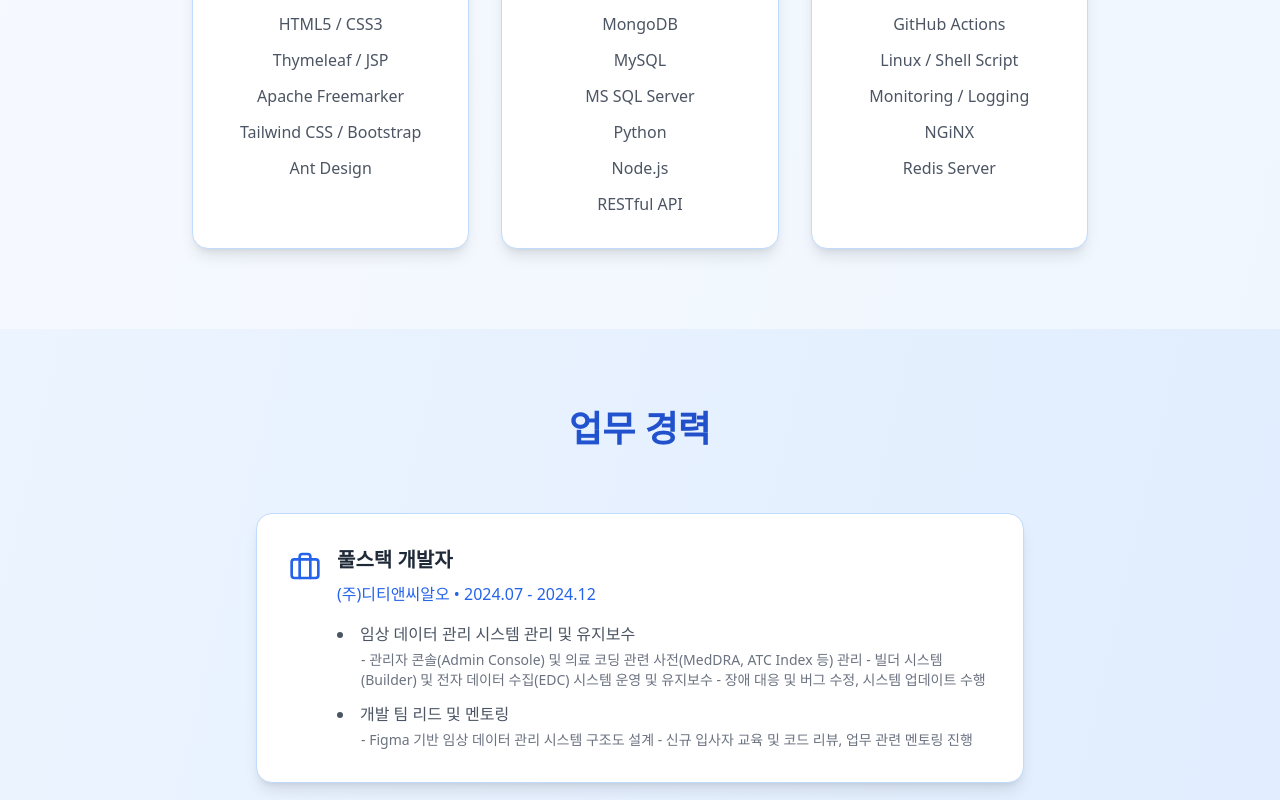
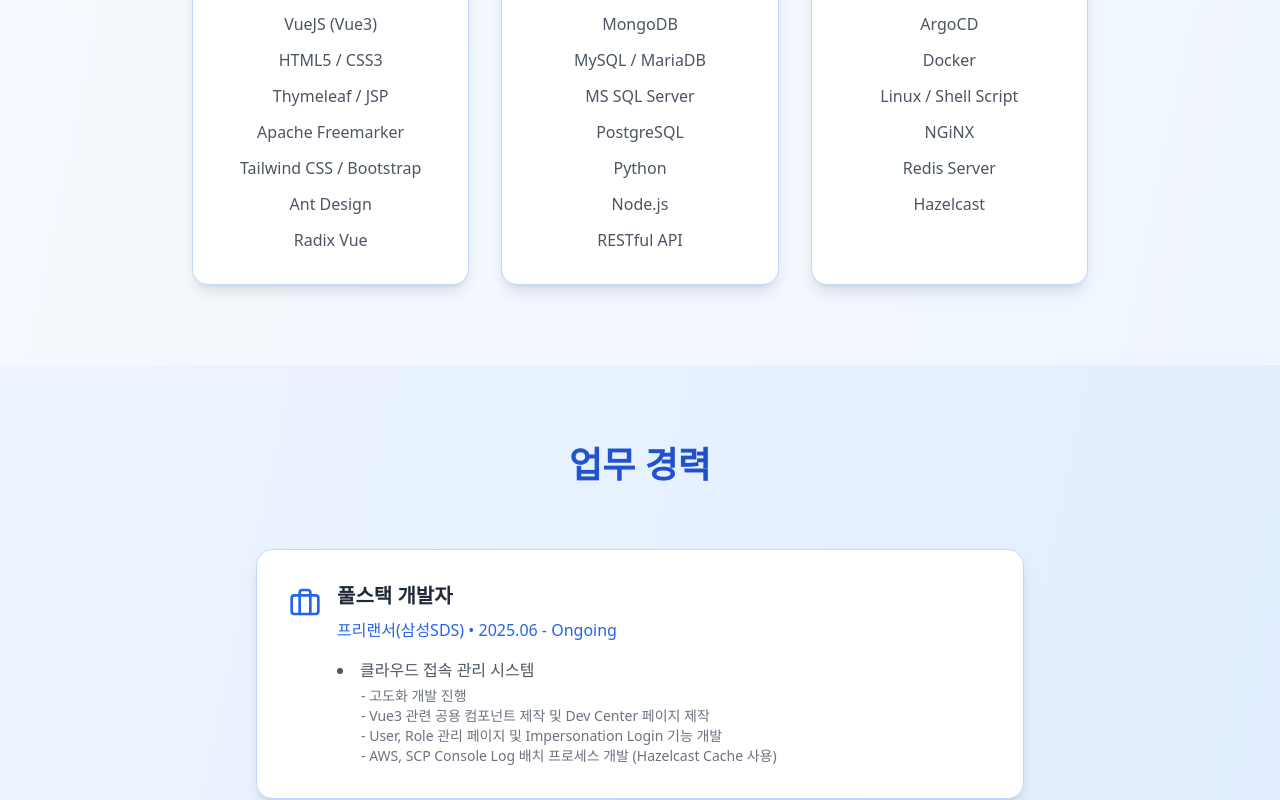
Before and after one commit to YangSooHo/my_portfolio-lite, a React (Vite) app: page / in a window 1280 px wide. Shown: the part 1520-2320 px from the top of the page. Built offline with nearby package versions, Linux system fonts and the light colour scheme.

Commit message:
feat: portfolio content update

```diff
--- a/src/App.tsx
+++ b/src/App.tsx
@@ -66,11 +66,13 @@ function App() {
                 <ul className="text-gray-600 space-y-3 text-center">
                   <li>JavaScript / TypeScript</li>
                   <li>React / Next.js</li>
+                  <li>VueJS (Vue3)</li>
                   <li>HTML5 / CSS3</li>
                   <li>Thymeleaf / JSP</li>
                   <li>Apache Freemarker</li>
                   <li>Tailwind CSS / Bootstrap</li>
                   <li>Ant Design</li>
+                  <li>Radix Vue</li>
                 </ul>
               </div>
               <div className="bg-white p-8 rounded-2xl border border-blue-200 shadow-lg hover:shadow-xl transition-all transform hover:-translate-y-1">
@@ -80,8 +82,9 @@ function App() {
                   <li>Java / Spring Boot</li>
                   <li>Mybatis</li>
                   <li>MongoDB</li>
-                  <li>MySQL</li>
+                  <li>MySQL / MariaDB</li>
                   <li>MS SQL Server</li>
+                  <li>PostgreSQL</li>
                   <li>Python</li>
                   <li>Node.js</li>
                   <li>RESTful API</li>
@@ -91,13 +94,14 @@ function App() {
                 <BookOpen className="w-12 h-12 mb-6 text-blue-600 mx-auto" />
                 <h3 className="text-xl font-semibold mb-4 text-center text-gray-800">DevOps</h3>
                 <ul className="text-gray-600 space-y-3 text-center">
+                  <li>CSP (AWS, AZURE, SCP)</li>
                   <li>Jenkins</li>
-                  <li>MS Azure / Docker</li>
-                  <li>GitHub Actions</li>
+                  <li>ArgoCD</li>
+                  <li>Docker</li>
                   <li>Linux / Shell Script</li>
-                  <li>Monitoring / Logging</li>
                   <li>NGiNX</li>
                   <li>Redis Server</li>
+                  <li>Hazelcast</li>
                 </ul>
               </div>
             </div>
@@ -109,6 +113,28 @@ function App() {
           <div className="container mx-auto px-4">
             <h2 className="text-4xl font-bold mb-16 text-center bg-gradient-to-r from-blue-600 to-blue-800 text-transparent bg-clip-text">업무 경력</h2>
             <div className="max-w-3xl mx-auto space-y-12">
+
+              <div className="bg-white p-8 rounded-2xl border border-blue-200 shadow-lg">
+                <div className="flex items-start gap-4">
+                  <Briefcase className="w-8 h-8 text-blue-600 flex-shrink-0 mt-1" />
+                  <div>
+                    <h3 className="text-xl font-semibold mb-2 text-gray-800">풀스택 개발자</h3>
+                    <p className="text-blue-600 mb-4">프리랜서(삼성SDS) • 2025.06 - Ongoing</p>
+                    <ul className="text-gray-600 space-y-3 list-disc list-inside">
+                      <li>
+                        클라우드 접속 관리 시스템
+                        <div className="ml-6 mt-1 text-sm text-gray-500">
+                          - 고도화 개발 진행<br/>
+                          - Vue3 관련 공용 컴포넌트 제작 및 Dev Center 페이지 제작<br/>
+                          - User, Role 관리 페이지 및 Impersonation Login 기능 개발<br/>
+                          - AWS, SCP Console Log 배치 프로세스 개발 (Hazelcast Cache 사용)<br/>
+                        </div>
+                      </li>
+                    </ul>
+                  </div>
+                </div>
+              </div>
+
               <div className="bg-white p-8 rounded-2xl border border-blue-200 shadow-lg">
                 <div className="flex items-start gap-4">
                   <Briefcase className="w-8 h-8 text-blue-600 flex-shrink-0 mt-1" />
@@ -119,16 +145,16 @@ function App() {
                       <li>
                         임상 데이터 관리 시스템 관리 및 유지보수
                         <div className="ml-6 mt-1 text-sm text-gray-500">
-                          - 관리자 콘솔(Admin Console) 및 의료 코딩 관련 사전(MedDRA, ATC Index 등) 관리
-                          - 빌더 시스템(Builder) 및 전자 데이터 수집(EDC) 시스템 운영 및 유지보수
-                          - 장애 대응 및 버그 수정, 시스템 업데이트 수행
+                          - 관리자 콘솔(Admin Console) 및 의료 코딩 관련 사전(MedDRA, ATC Index 등) 관리<br/>
+                          - 빌더 시스템(Builder) 및 전자 데이터 수집(EDC) 시스템 운영 및 유지보수<br/>
+                          - 장애 대응 및 버그 수정, 시스템 업데이트 수행<br/>
                         </div>
                       </li>
                       <li>
                         개발 팀 리드 및 멘토링
                         <div className="ml-6 mt-1 text-sm text-gray-500">
-                          - Figma 기반 임상 데이터 관리 시스템 구조도 설계
-                          - 신규 입사자 교육 및 코드 리뷰, 업무 관련 멘토링 진행
+                          - Figma 기반 임상 데이터 관리 시스템 구조도 설계<br/>
+                          - 신규 입사자 교육 및 코드 리뷰, 업무 관련 멘토링 진행<br/>
                         </div>
                       </li>
                     </ul>
@@ -211,6 +237,27 @@ function App() {
               <div className="group bg-white rounded-2xl overflow-hidden border border-blue-200 shadow-lg hover:shadow-xl transition-all">
                 <div className="p-6">
                   <h3 className="text-xl font-semibold mb-2 text-gray-800 flex items-center">
+                    클라우드 접속 관리 시스템
+                  </h3>
+                  <div className="text-gray-600 mb-4 text-sm">
+                    <p className="mb-2">Spring Boot와 VueJS 및 Hazelcast Server를 활용한 클라우드 접속 관리 시스템.</p>
+                    <p className="mb-2">클라우드 플랫폼 관련 Console 및 Resource 접속 제어</p>
+                    <p className="mb-2">NodeJS 기반 Agent 모듈 설치를 통해 Client - Server 간 접속 지원 (VM, DB 등)</p>
+                  </div>
+                  <div className="flex gap-2 flex-wrap">
+                    <span className="px-3 py-1 bg-blue-100 text-blue-600 rounded-full text-sm">Spring Boot</span>
+                    <span className="px-3 py-1 bg-blue-100 text-blue-600 rounded-full text-sm">VueJS(Vue3)</span>
+                    <span className="px-3 py-1 bg-green-100 text-green-600 rounded-full text-sm">PostgreSQL</span>
+                    <span className="px-3 py-1 bg-green-100 text-green-600 rounded-full text-sm">Hazelcast</span>
+                    <span className="px-3 py-1 bg-amber-100 text-black rounded-full text-sm">Spring Batch</span>
+                    <span className="px-3 py-1 bg-amber-100 text-black rounded-full text-sm">Mybatis</span>
+                  </div>
+                </div>
+              </div>
+
+              <div className="group bg-white rounded-2xl overflow-hidden border border-blue-200 shadow-lg hover:shadow-xl transition-all">
+                <div className="p-6">
+                  <h3 className="text-xl font-semibold mb-2 text-gray-800 flex items-center">
                     임상 데이터 관리 시스템
 
                     <Tooltip title={'Builder'}>
@@ -236,8 +283,10 @@ function App() {
                     <span className="px-3 py-1 bg-blue-100 text-blue-600 rounded-full text-sm">React</span>
                     <span className="px-3 py-1 bg-green-100 text-green-600 rounded-full text-sm">MongoDB</span>
                     <span className="px-3 py-1 bg-green-100 text-green-600 rounded-full text-sm">MS SQL Server</span>
+                    <span className="px-3 py-1 bg-green-100 text-green-600 rounded-full text-sm">Redis</span>
                     <span className="px-3 py-1 bg-amber-100 text-black rounded-full text-sm">JAXB</span>
                     <span className="px-3 py-1 bg-amber-100 text-black rounded-full text-sm">JPA/JPQL</span>
+                    <span className="px-3 py-1 bg-amber-100 text-black rounded-full text-sm">Mybatis</span>
                   </div>
                 </div>
               </div>
@@ -413,7 +462,7 @@ function App() {
         {/* Footer */}
         <footer className="py-8 bg-blue-50">
           <div className="container mx-auto px-4 text-center text-gray-600">
-            <p>© 2025 양수호. All rights reserved.</p>
+            <p className="text-lg">© 2025 양수호. All rights reserved.</p>
           </div>
         </footer>
       </div>
```
